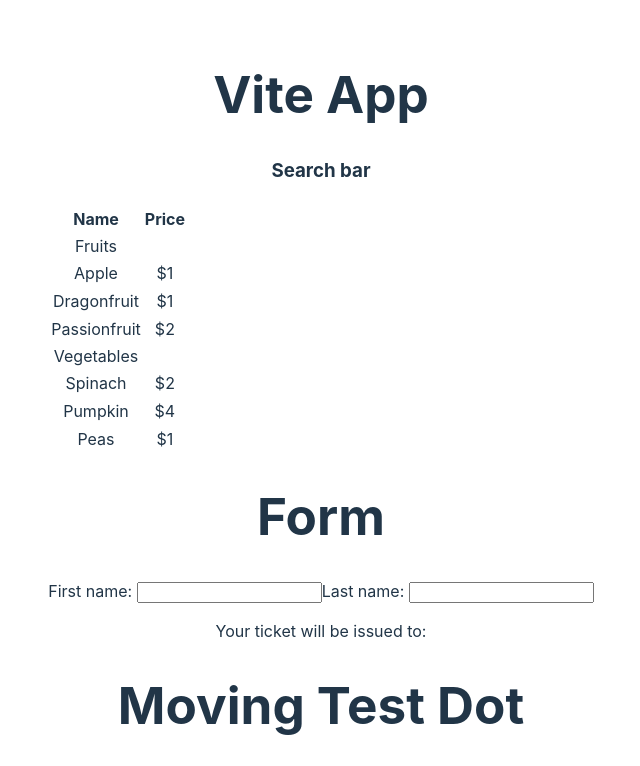
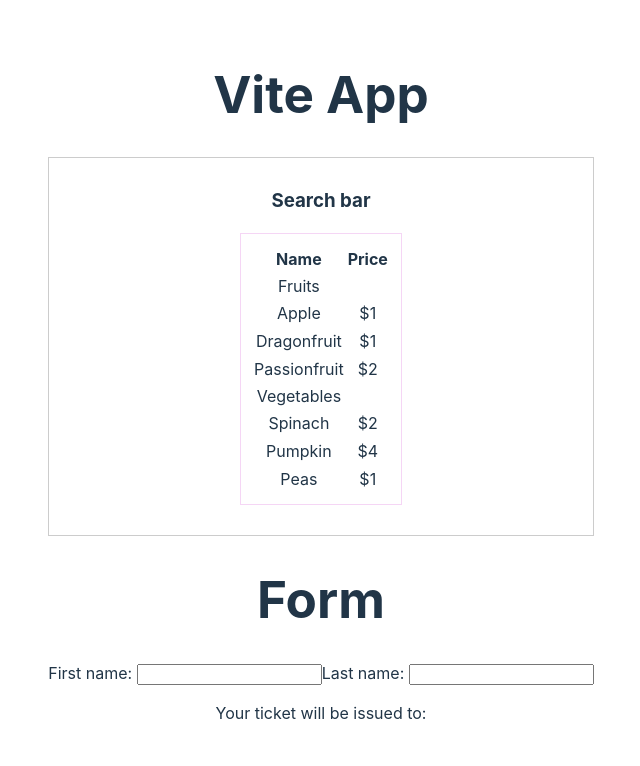
Before and after one commit to mouadlasri/ts-vitejs-playground, a React (Vite) app: page / in a window 1280 px wide. Shown: the top 766 px of the page, without its empty margins (319-959 px from the left). Built offline with nearby package versions, Linux system fonts and the light colour scheme.

Commit message:
Product Table fixes and styling

```diff
--- a/src/components/filterableproducttable/filterableproducttable/FilterableProductTable.css
+++ b/src/components/filterableproducttable/filterableproducttable/FilterableProductTable.css
@@ -0,0 +1,4 @@
+.filterable-product-table {
+  border: 1px solid #ccc;
+  padding: 10px 10px 30px 10px;
+}
--- a/src/components/filterableproducttable/filterableproducttable/FilterableProductTable.tsx
+++ b/src/components/filterableproducttable/filterableproducttable/FilterableProductTable.tsx
@@ -15,7 +15,7 @@ interface Product {
 
 export const FilterableProductTable = (props: { products: Product[] }) => {
   return (
-    <div>
+    <div className="filterable-product-table">
       <Searchbar />
       <ProductTable products={props.products} />
       <div>
--- a/src/components/filterableproducttable/producttable/ProductTable.css
+++ b/src/components/filterableproducttable/producttable/ProductTable.css
@@ -0,0 +1,5 @@
+.product-table {
+  margin: 0 auto;
+  border: 1px solid #c3c3;
+  padding: 10px;
+}
--- a/src/components/filterableproducttable/producttable/ProductTable.tsx
+++ b/src/components/filterableproducttable/producttable/ProductTable.tsx
@@ -26,7 +26,7 @@ export const ProductTable = (props: { products: Product[] }) => {
   });
 
   return (
-    <table>
+    <table className="product-table">
       <thead>
         <tr>
           <th>Name</th>
```
